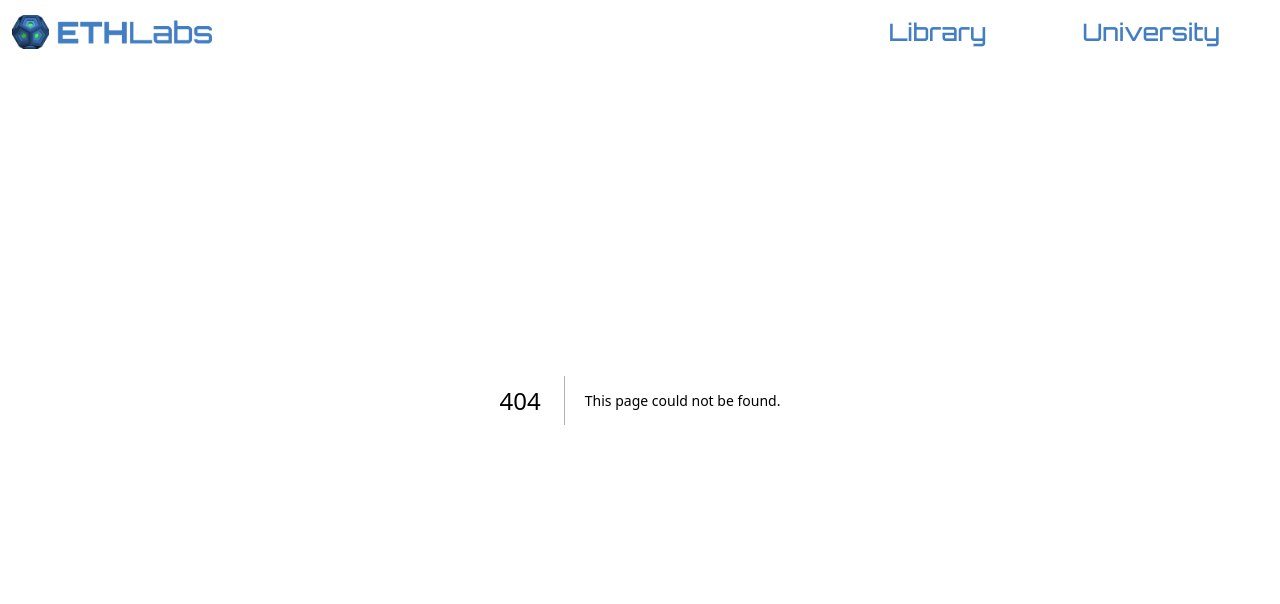
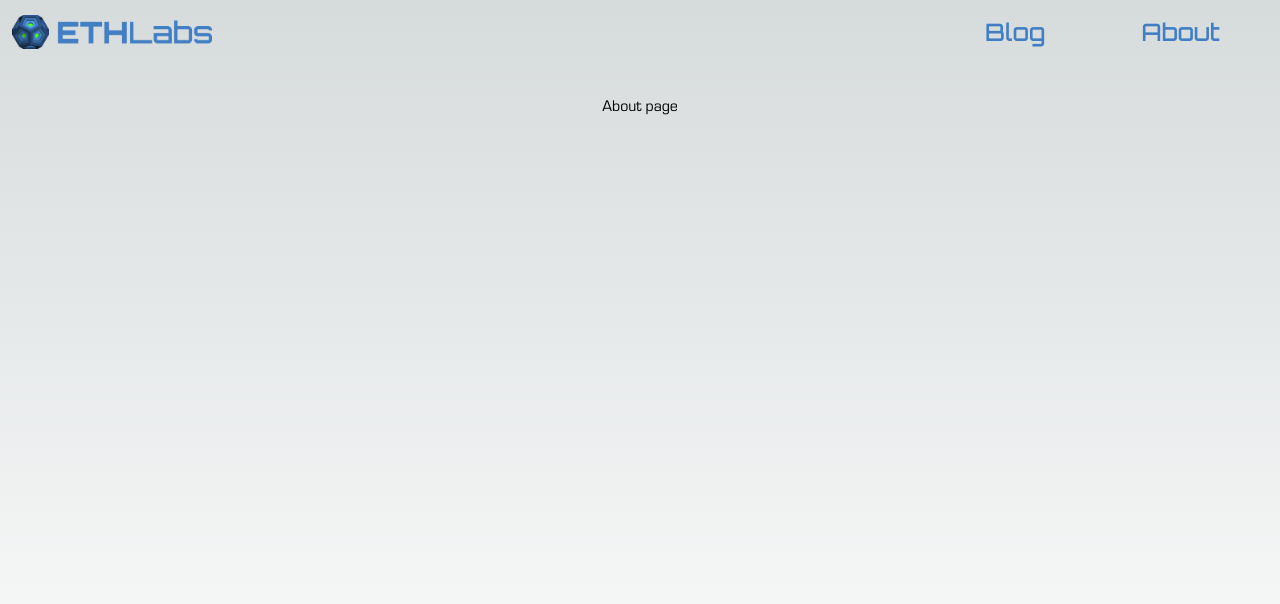
Before and after one commit to tbwebb22/ethlabs-app, a Next.js app: page /about in a window 1280 px wide. Before the commit this address had no page. Shown: the top 604 px of the page. Built offline with nearby package versions, Linux system fonts and the light colour scheme.

Commit message:
Rename pages

```diff
--- a/src/app/university/page.tsx
+++ b/src/app/about/page.tsx
@@ -3,7 +3,7 @@ import Image from 'next/image'
 export default function University() {
   return (
     <main className="flex min-h-screen flex-col items-center justify-between p-24">
-      Welcome to the ETHLabs university
+      About page
     </main>
   )
 }
--- a/src/app/components/Navbar.tsx
+++ b/src/app/components/Navbar.tsx
@@ -21,13 +21,6 @@ export default function Navbar() {
               height="1"
               className="opacity-100"
             />
-            {/* <Image
-              src="/ETHLabsLogoGlow.png"
-              alt="Logo"
-              width="200"
-              height="1"
-              className="opacity-100 hidden hover:inline"
-            /> */}
           </Link>
         </div>
         <div className="md:hidden">
@@ -38,11 +31,11 @@ export default function Navbar() {
           </button>
         </div>
         <div className={`md:flex md:items-center ${isOpen ? 'block' : 'hidden'}`}>
-          <Link className="mx-2 px-10 py-1 text-2xl hover:bg-black/30 font-orbitron font-medium text-[#417ec3] hover:text-[#cdffb8]" href="/library">
-            Library
+          <Link className="mx-2 px-10 py-1 text-2xl hover:bg-black/30 font-orbitron font-medium text-[#417ec3] hover:text-[#cdffb8]" href="/blog">
+            Blog
           </Link>
-          <Link className="mx-2 px-10 py-1 text-2xl hover:bg-black/30 font-orbitron font-medium text-[#417ec3] hover:text-[#cdffb8]" href="/library">
-            University
+          <Link className="mx-2 px-10 py-1 text-2xl hover:bg-black/30 font-orbitron font-medium text-[#417ec3] hover:text-[#cdffb8]" href="/about">
+            About
           </Link>
         </div>
       </div>
```
Also changed, not shown: src/app/blog/page.tsx (renamed from src/app/library/page.tsx).
